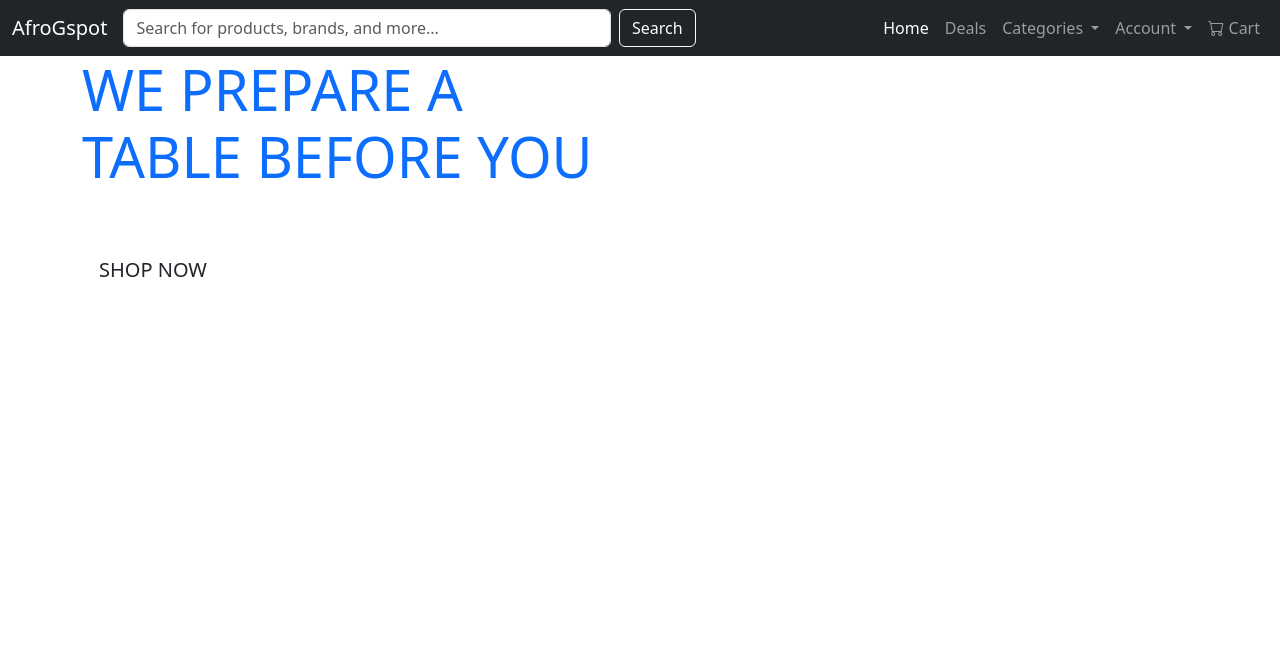
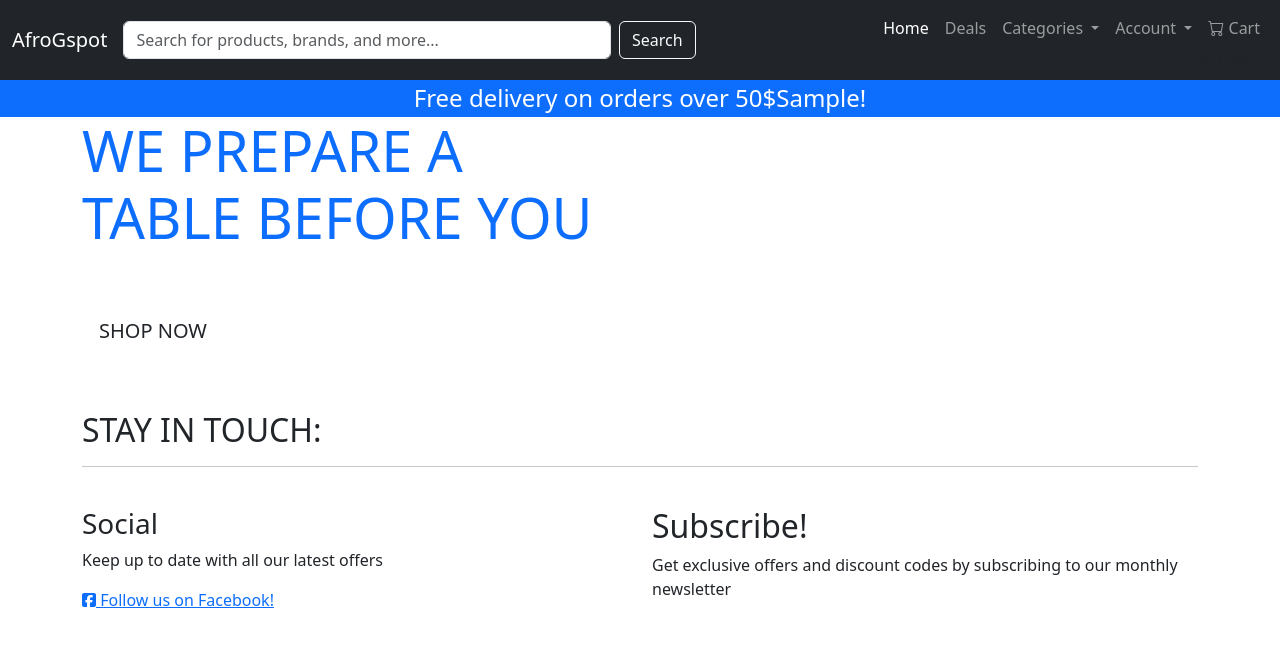
Before and after one commit to Adimserious/Afrogspot, a Django app: template home/templates/home/home.html in a window 1280 px wide. Shown: the top 647 px of the page. Run offline with Django 3.2, Linux system fonts and the light colour scheme; the template is opened without the code that fills it: most values are stand-ins (such as "Sample title", 1, 10 or a date in 2020); some libraries are stand-ins or nearby versions.

Commit message:
Add free delivery threshold

```diff
--- a/home/templates/home/home.html
+++ b/home/templates/home/home.html
@@ -10,10 +10,10 @@
 {% endblock %}
 
 {% block content %}
-<div class="container h-100">
+<div class="container h-100 backgroung-image">
     <div class="row h-100">
         <div class="col-7 col-md-6 my-auto">
-            <h1 class="display-4 logo-font text-primary">
+            <h1 class="display-4 text-primary">
                 WE PREPARE A TABLE BEFORE YOU
             </h1>
             <div class="my-5">
--- a/static/css/base.css
+++ b/static/css/base.css
@@ -0,0 +1,5 @@
+.backgroung-image {
+    background-image: url('../background-image.jpg') no-repeat center center fixed;
+
+
+}
--- a/templates/base.html
+++ b/templates/base.html
@@ -59,9 +59,9 @@
           <span class="navbar-toggler-icon"></span>
         </button>
         <div class="collapse navbar-collapse" id="navbarNav">
-          <form class="d-flex me-auto w-50">
-            <input class="form-control me-2 w-100" type="search" placeholder="Search for products, brands, and more..."
-              aria-label="Search">
+          <form class="d-flex me-auto w-50" method="GET" action="#">
+            <input class="form-control me-2 w-100" name="q" type="search"
+              placeholder="Search for products, brands, and more..." aria-label="Search">
             <button class="btn btn-outline-light" type="submit">Search</button>
           </form>
           <ul class="navbar-nav">
@@ -94,28 +94,79 @@
                 Account
               </a>
               <ul class="dropdown-menu" aria-labelledby="navbarDropdownAccount">
-                <li><a class="dropdown-item" href="#">Login</a></li>
-                <li><a class="dropdown-item" href="#">Register</a></li>
-                <li><a class="dropdown-item" href="#">Product Management</a></li>
+                {% if request.user.is_authenticated %}
+                  {% if request.user.is_superuser %}
+                    <li><a class="dropdown-item" href="#">Product Management</a></li>
+                  {% endif %}
+                  <a href="#" class="dropdown-item">My Profile</a>
+                  <a href="#" class="dropdown-item">Logout</a>
+                {% else %}
+                  <li><a class="dropdown-item" href="#">Login</a></li>
+                  <li><a class="dropdown-item" href="#">Register</a></li>
+                {% endif %}
+
               </ul>
             </li>
             <li class="nav-item">
               <a class="nav-link" href="#">
                 <i class="bi bi-cart"></i> Cart
               </a>
+              <p class="my-0">
+                {% if grand_total %}
+                    ${{ grand_total|floatformat:2 }}
+                {% else %}
+                    $0.00
+                {% endif %}
+            </p>
             </li>
           </ul>
         </div>
       </div>
     </nav>
 
+
+    <div id="delivery-banner" class="row text-center">
+      <div class="col bg-primary text-white">
+        <h4 class="logo-font my-1">Free delivery on orders over 50${{ free_delivery_threshold }}!</h4>
+      </div>
+    </div>
+
     <!--Bootstrap Icons CDN for cart icon -->
     <link rel="stylesheet" href="https://cdn.jsdelivr.net/npm/bootstrap-icons@1.5.0/font/bootstrap-icons.css">
   </header>
+
+  {% block page_header %}
+  {% endblock %}
 
   <main>
     {% block content%}
     {% endblock content%}
   </main>
 
+  <!--Code institute marketing wiskey footer-->
+  <footer class="container-wrapper">
+    <div class="container quotes-container content-container">
+      <section class="footer">
+        <div class="row">
+          <div class="col-12 page-header mb-4">
+            <h2 class="text-uppercase">Stay in touch:</h2>
+            <hr class="block-divider block-divider--short">
+          </div>
+        </div>
+        <div class="row">
+          <div class="col-12 col-md-6">
+            <h3>Social</h3>
+            <p>Keep up to date with all our latest offers</p>
+            <a href="#" target="_blank"><i class="fab fa-facebook-square"></i> Follow us on Facebook!</a>
+          </div>
+          <div class="col-12 col-md-6">
+            <h2>Subscribe!</h2>
+            <p>Get exclusive offers and discount codes by subscribing to our monthly newsletter</p>
+            <!-- Mailchimp signup form here -->
+          </div>
+        </div>
+      </section>
+    </div>
+  </footer>
+
 </body>
```
Also changed, not shown: afrogspot/settings.py (+11 -3 lines), db.sqlite3, static/images/background-image.jpg (added).
